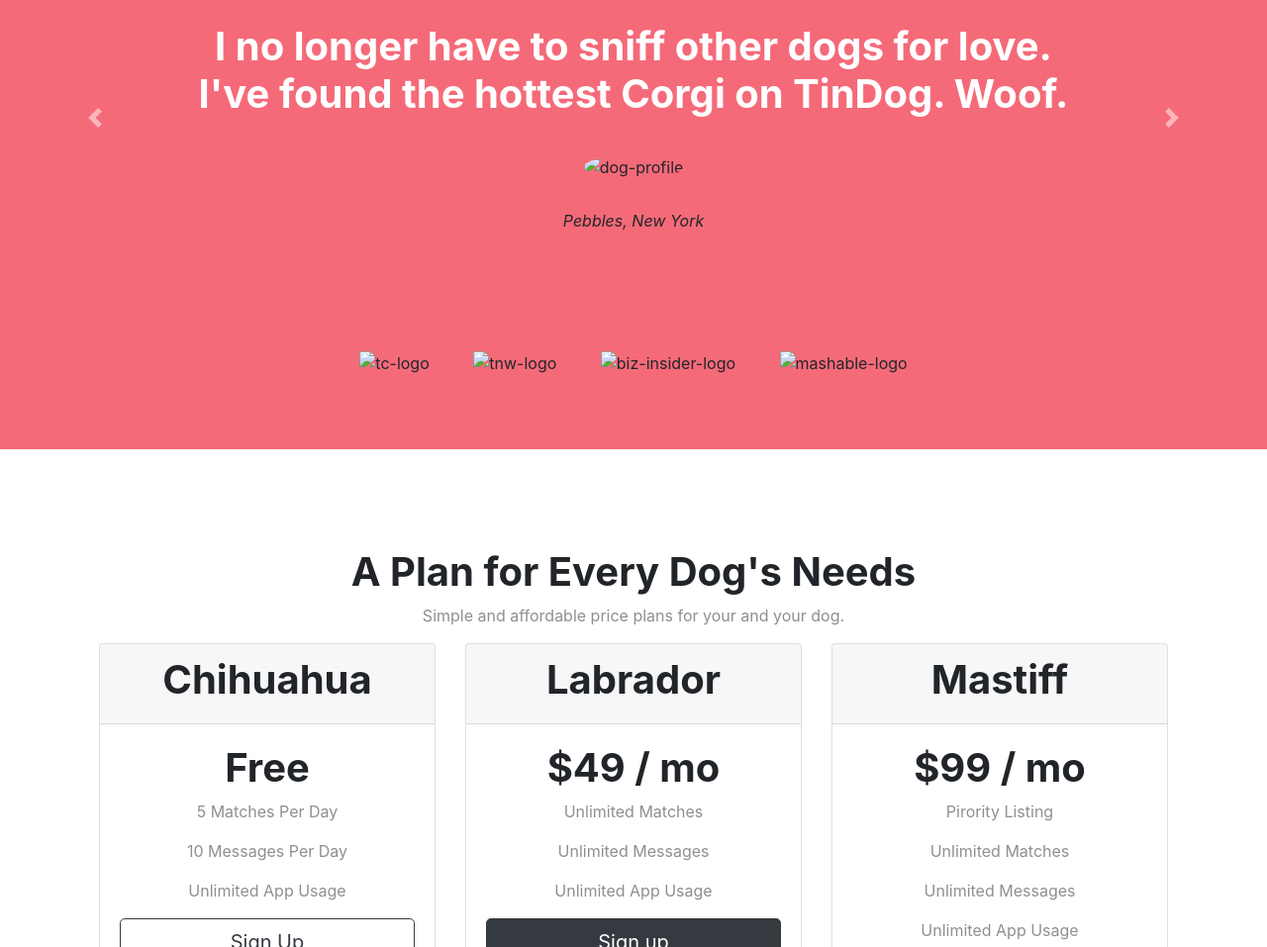
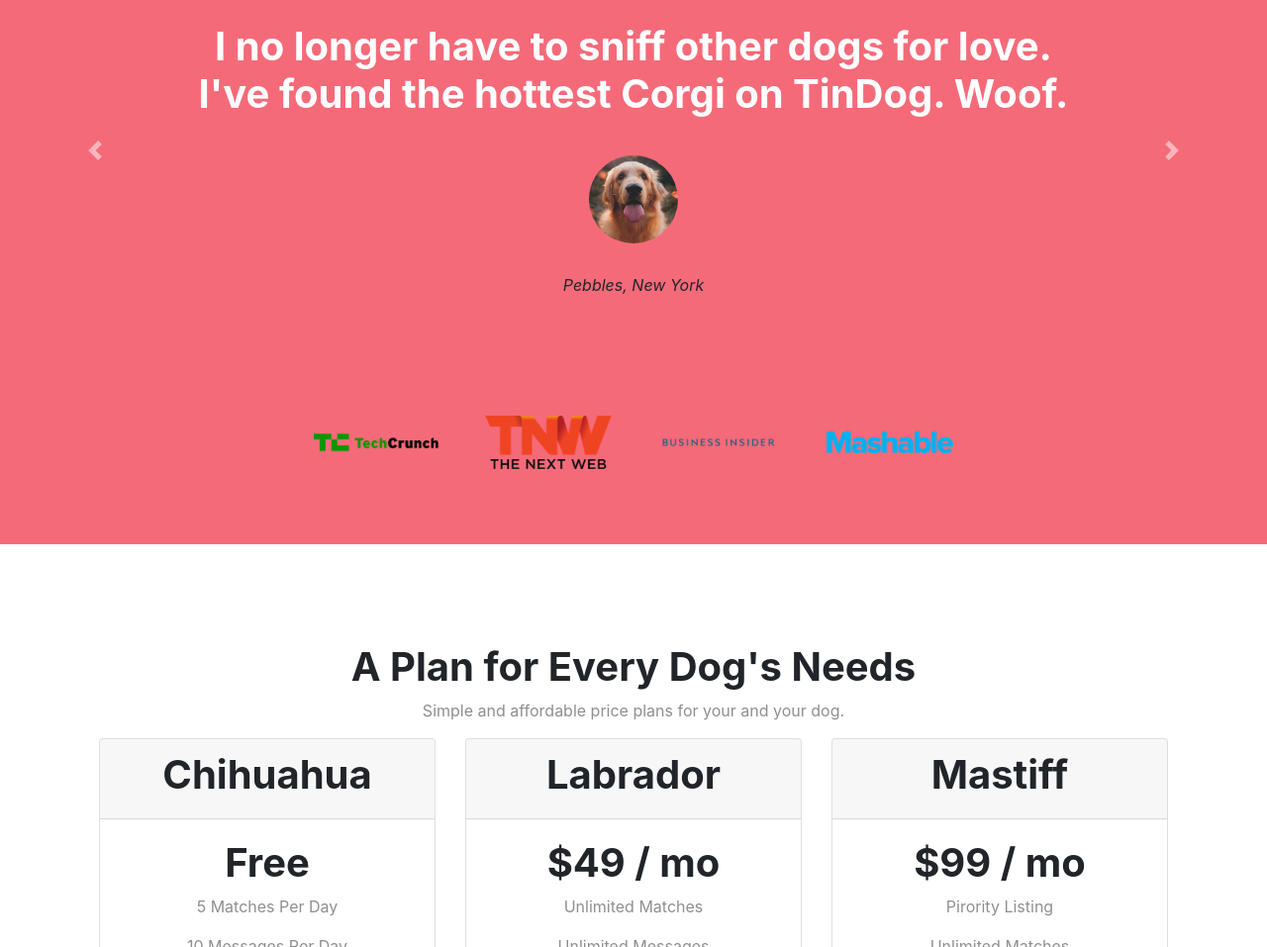
Before and after one commit to pragatiatgit2529/tindog-website, a plain HTML site: page index.html in a window 1280 px wide. Shown: the part 1338-2295 px from the top of the page at 99% size. Drawn offline with nearby package versions, Linux system fonts and the light colour scheme; files whose address does not match are found by name.

Commit message:
Update index.html

```diff
--- a/index.html
+++ b/index.html
@@ -101,12 +101,12 @@
       <div class="carousel-inner">
         <div class="carousel-item active">
           <h2 class="testimonial-text" style="padding-top:20px;">I no longer have to sniff other dogs for love. I've found the hottest Corgi on TinDog. Woof.</h2>
-          <img src="images/dog-img.jpg" class="testimonial-img" alt="dog-profile"><br>
+          <img src="dog-img.jpg" class="testimonial-img" alt="dog-profile"><br>
           <em>Pebbles, New York</em>
         </div>
         <div class="carousel-item">
           <h2 class="testimonial-text">My dog used to be so lonely, but with TinDog's help, they've found the love of their life. I think.</h2>
-          <img class="testimonial-image" src="images/lady-img.jpg" alt="lady-profile"><br>
+          <img class="testimonial-image" src="lady-img.jpg" alt="lady-profile"><br>
           <em style="line-height:1;">Beverly, Illinois</em>
         </div>
       </div>
@@ -122,10 +122,10 @@
   <!-- Press -->
 
   <section id="press">
-    <img class="press-logo" src="images/techcrunch.png" alt="tc-logo">
-    <img class="press-logo" src="images/tnw.png" alt="tnw-logo">
-    <img class="press-logo" src="images/bizinsider.png" alt="biz-insider-logo">
-    <img class="press-logo" src="images/mashable.png" alt="mashable-logo">
+    <img class="press-logo" src="techcrunch.png" alt="tc-logo">
+    <img class="press-logo" src="tnw.png" alt="tnw-logo">
+    <img class="press-logo" src="bizinsider.png" alt="biz-insider-logo">
+    <img class="press-logo" src="mashable.png" alt="mashable-logo">
 
   </section>
 </section>
```
